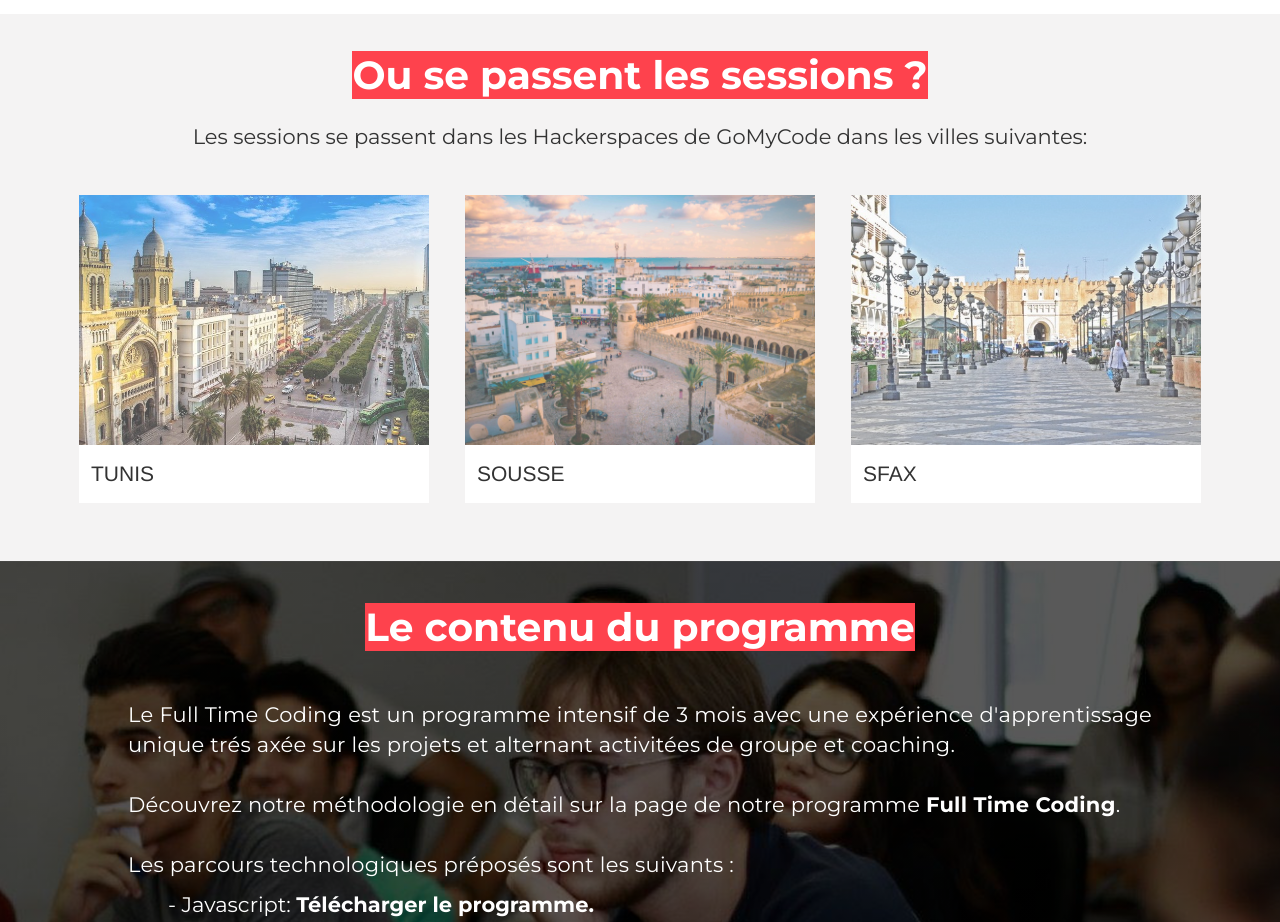
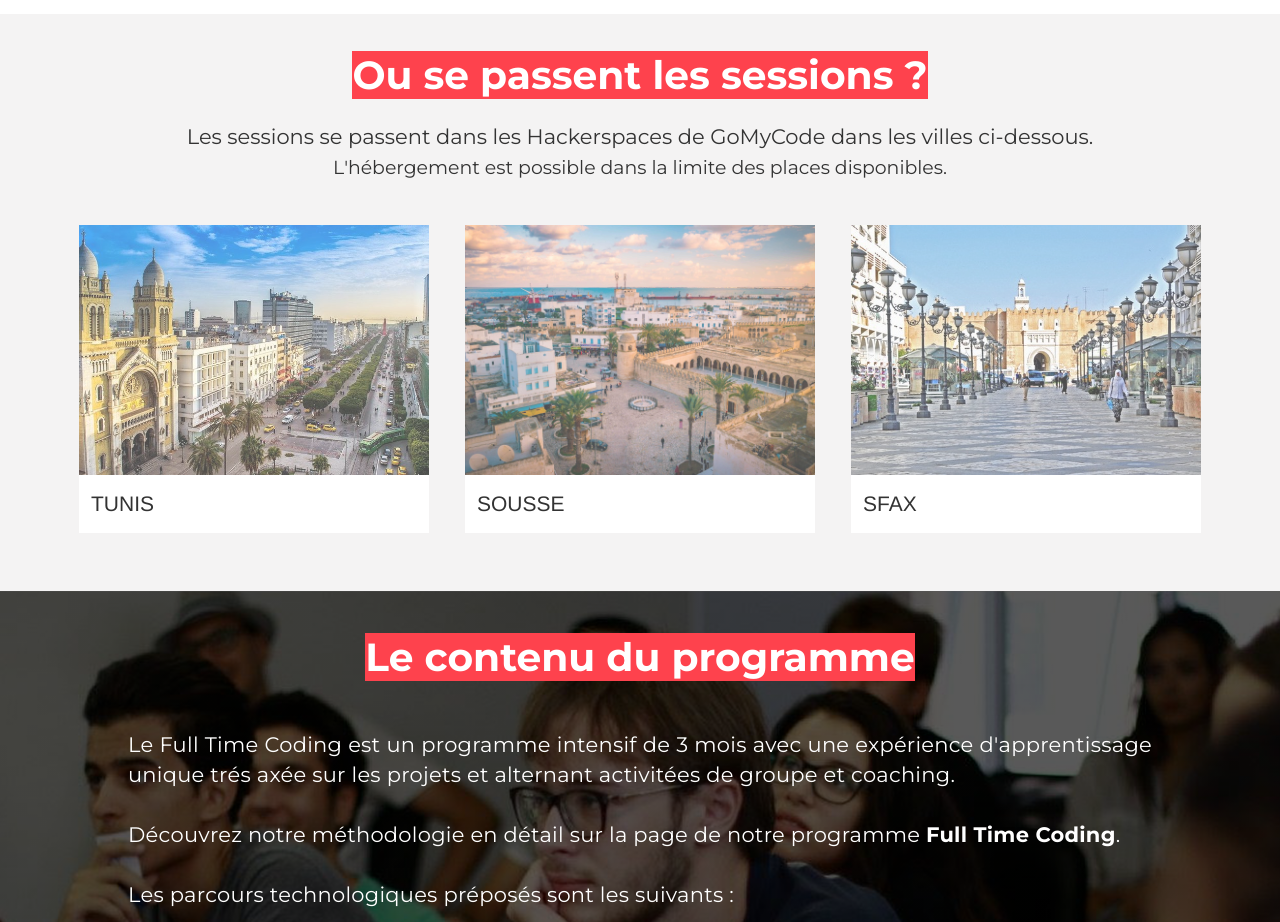
Before and after one commit to iChebbi/1000, a React (Create React App) app: page / in a window 1280 px wide. Shown: the part 2460-3382 px from the top of the page. Built offline with nearby package versions, Linux system fonts and the light colour scheme.

Commit message:
'add-hebergement-parag'

```diff
--- a/src/components/LandingPage/Location/Location.css
+++ b/src/components/LandingPage/Location/Location.css
@@ -65,7 +65,9 @@
 .location-text-container h2{
     margin-top: 5px;
 }
-
+.hebergement{
+    font-size: 0.9em;
+}
 @media screen and (max-width: 1150px) {
     .locations {
         flex-direction: column;
--- a/src/components/LandingPage/Location/index.js
+++ b/src/components/LandingPage/Location/index.js
@@ -8,7 +8,8 @@ class Location extends React.Component {
         <div className='location-text-container'>
           <h2>Ou se passent les sessions ?</h2>
           <p className='location-text-descripttion'>
-            Les sessions se passent dans les Hackerspaces de GoMyCode dans les villes suivantes:
+          Les sessions se passent dans les Hackerspaces de GoMyCode dans les villes ci-dessous. <br/>
+            <span className="hebergement">L'hébergement est possible dans la limite des places disponibles.</span>
           </p>
         </div>
         <div className='locations'>
```
